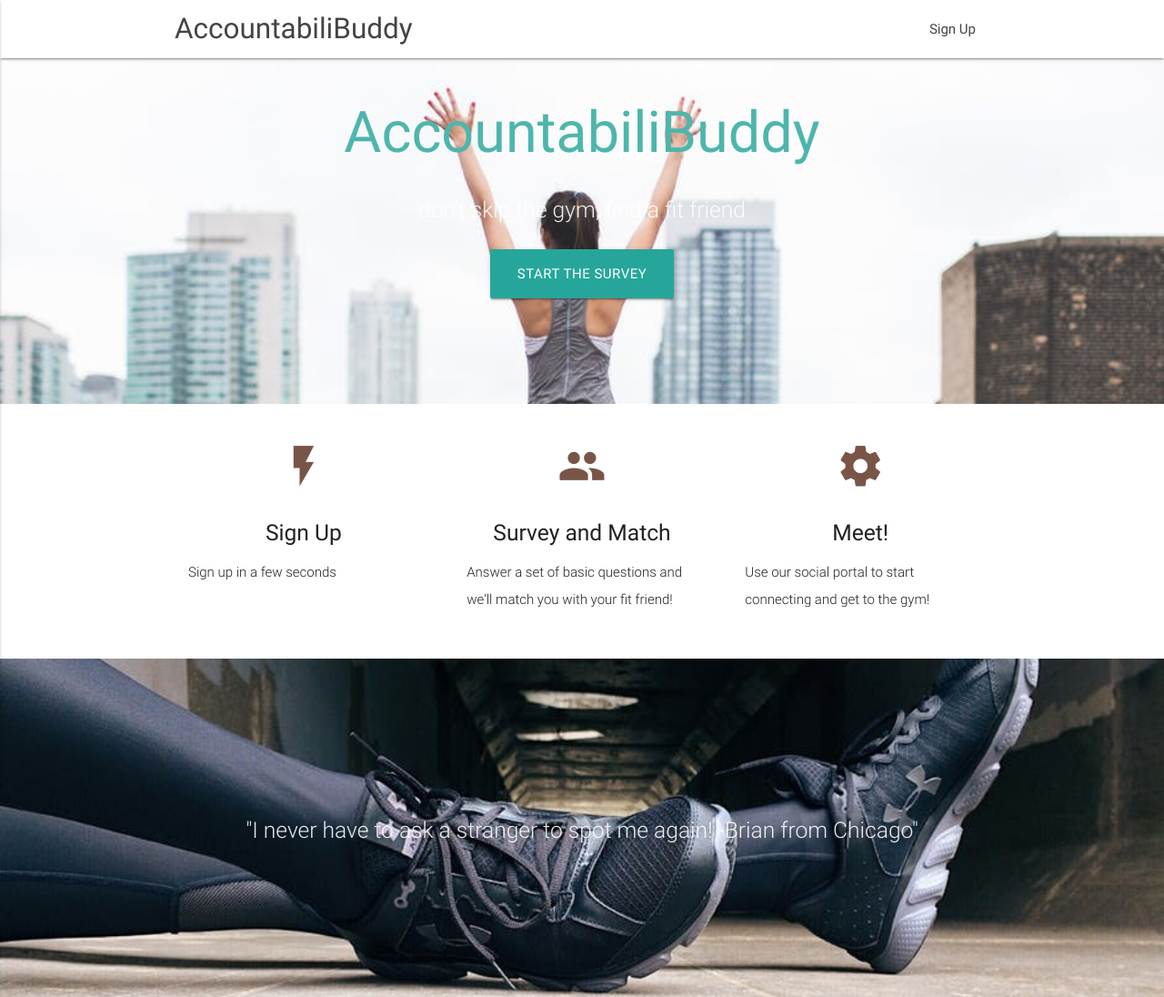
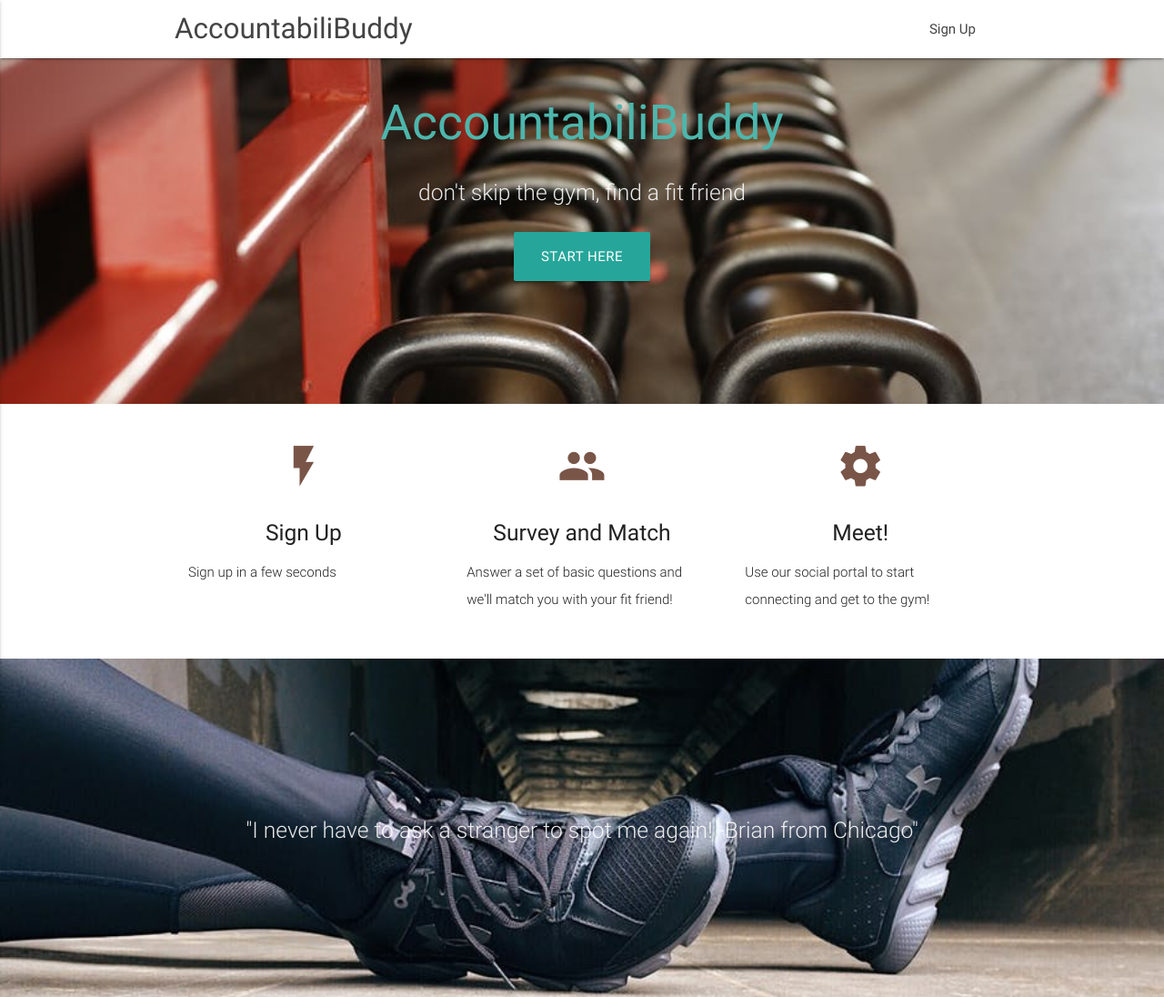
Before and after one commit to JacqueWhite/AccountabiliBuddy, a website: page app/public/home.html in a window 1280 px wide. Shown: the top 1096 px of the page at 91% size. Drawn offline with nearby package versions, Linux system fonts and the light colour scheme.

Commit message:
edit to images

```diff
--- a/app/public/home.html
+++ b/app/public/home.html
@@ -29,18 +29,18 @@
     <div class="section no-pad-bot">
       <div class="container">
         <br><br>
-        <h1 class="header center teal-text text-lighten-2">AccountabiliBuddy</h1>
+        <h2 class="header center teal-text text-lighten-2">AccountabiliBuddy</h2>
         <div class="row center">
           <h5 class="header col s12 light">don't skip the gym, find a fit friend</h5>
         </div>
         <div class="row center">
-          <a href="https://young-citadel-70356.herokuapp.com/survey" id="download-button" class="btn-large waves-effect waves-light teal lighten-1">Start the Survey</a>
+          <a href="https://young-citadel-70356.herokuapp.com/survey" id="download-button" class="btn-large waves-effect waves-light teal lighten-1">start here</a>
         </div>
         <br><br>
 
       </div>
     </div>
-    <div class="parallax"><img src="background9.jpg" alt="Unsplashed background img 1"></div>
+    <div class="parallax"><img src="background11.jpg" alt="Unsplashed background img 1"></div>
   </div>
 
 
```
Also changed, not shown: app/public/survey.html (+1 -1 lines).
